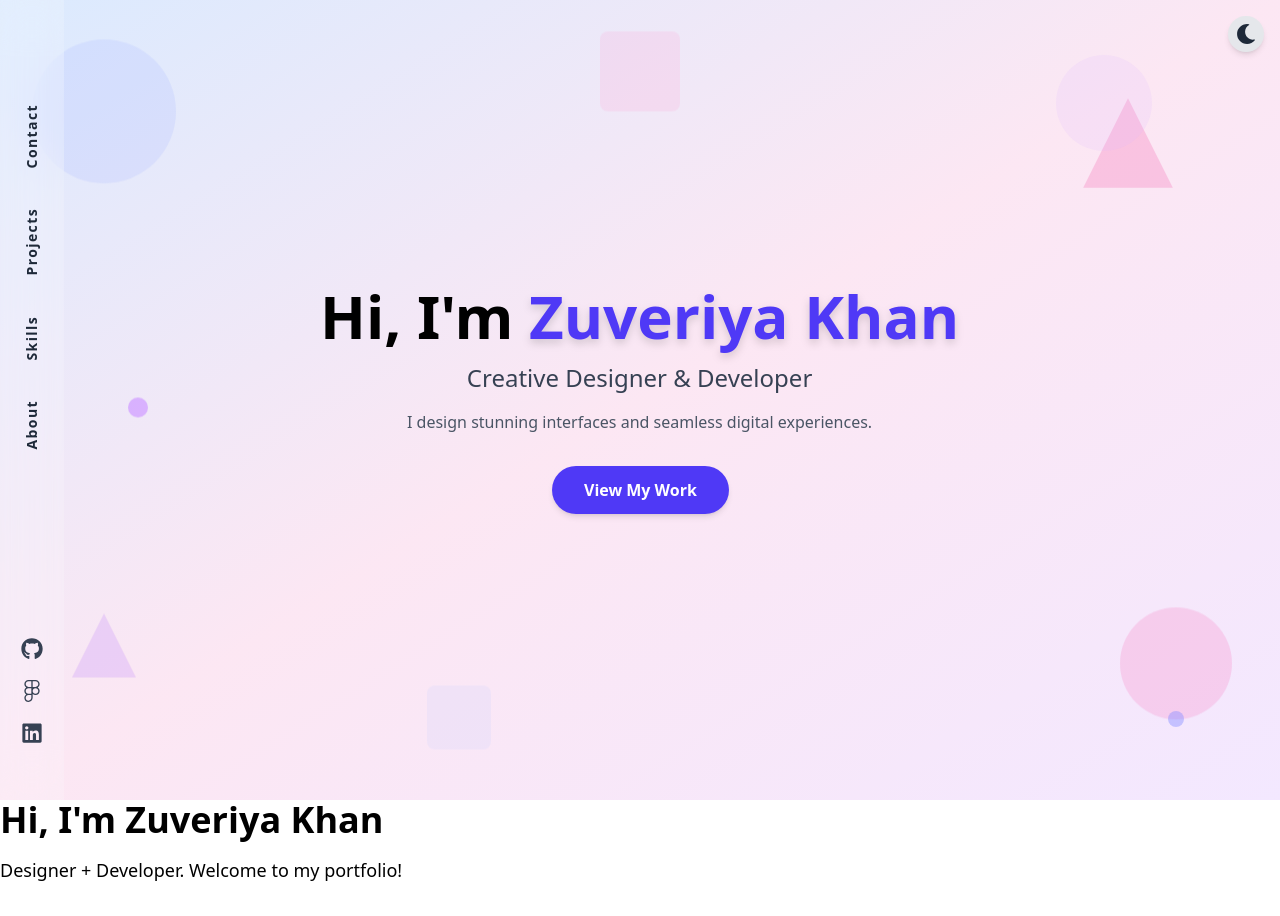
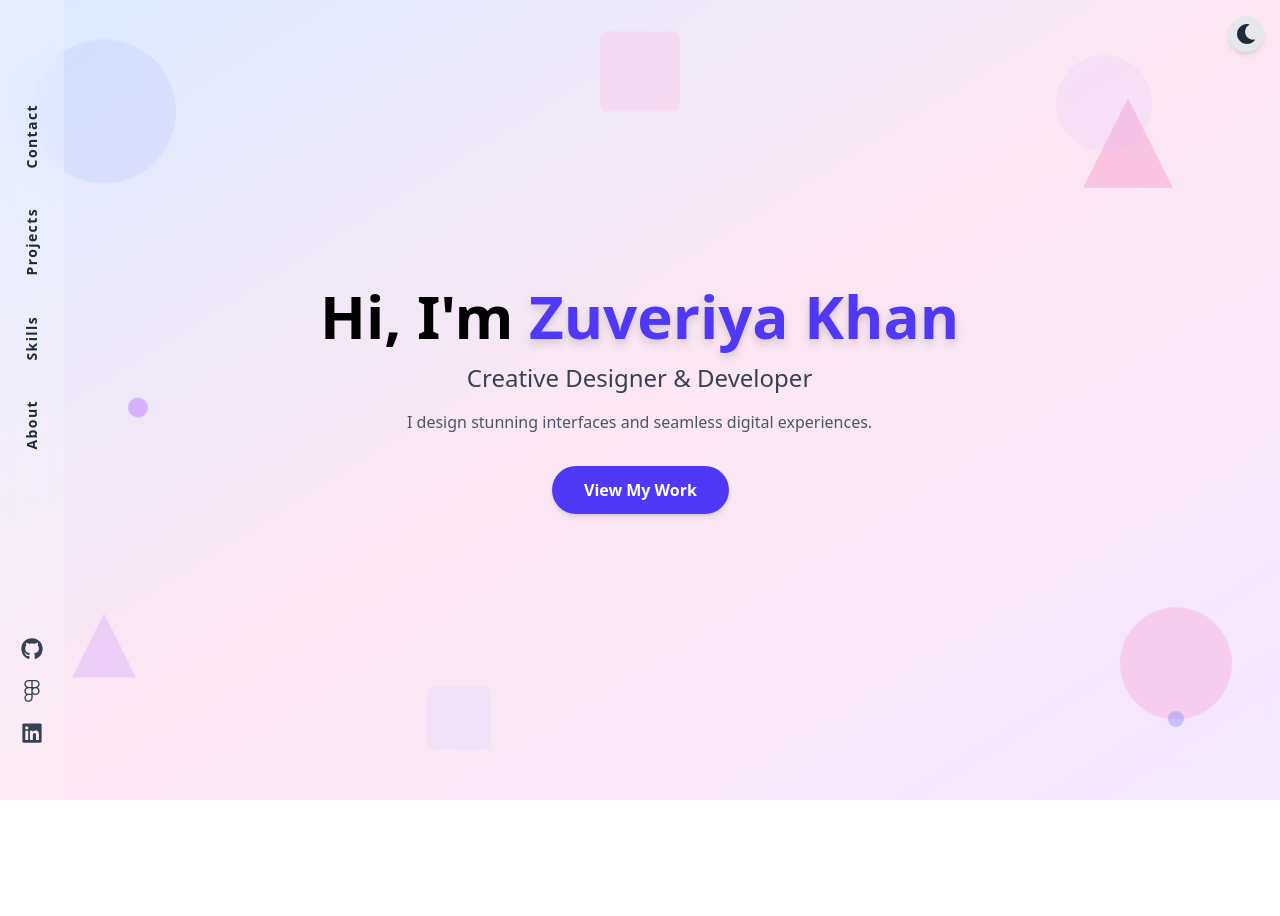
Before and after one commit to zuveriyakhan05/Next.js_Portfolio, a Next.js app: page / in a window 1280 px wide. After the commit the page ends 800 px from the top, so only its background shows below. Built offline with nearby package versions, Linux system fonts and the light colour scheme.

Commit message:
Hero and Sidebar Completed

```diff
--- a/src/app/page.js
+++ b/src/app/page.js
@@ -1,8 +1,8 @@
 export default function HomePage() {
   return (
-    <section>
-      <h1 className="text-4xl font-bold mb-4">Hi, I'm Zuveriya Khan</h1>
-      <p className="mb-8 text-lg">Designer + Developer. Welcome to my portfolio!</p>
-    </section>
+    <div>
+      {/* <h1 className="text-4xl font-bold mb-4">Hi, I'm Zuveriya Khan</h1>
+      <p className="mb-8 text-lg">Designer + Developer. Welcome to my portfolio!</p> */}
+    </div>
   );
 }
```
